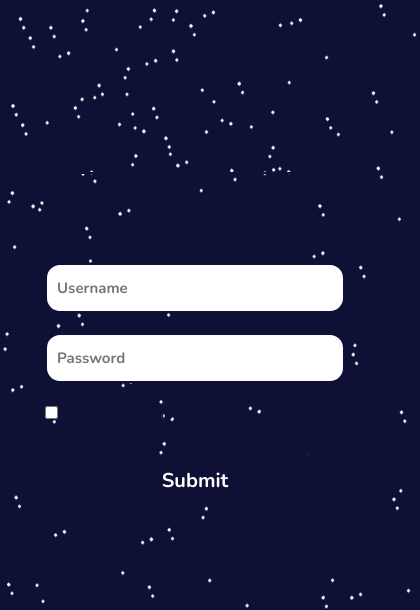
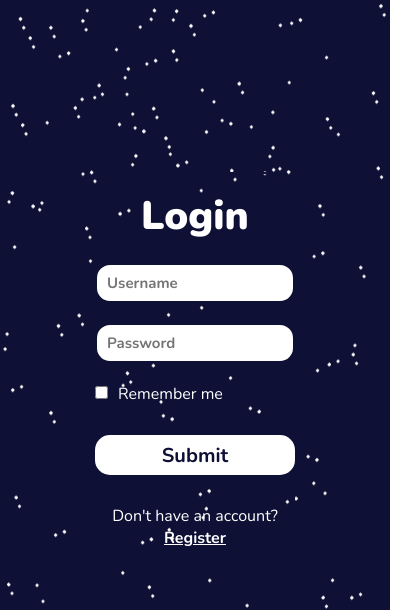
Before and after one commit to aqmal-ahamat/MindCraft, a plain HTML site: page index.html in a window 390 px wide. Shown: the top 610 px of the page, 420 px wide, since content can reach past the window. Drawn offline with nearby package versions, Linux system fonts and the light colour scheme.

Commit message:
made mobile view

```diff
--- a/index.css
+++ b/index.css
@@ -148,10 +148,38 @@ body{
 @media screen and (max-width:700px){
     #login-section{
         background-color: transparent;
+        width: 200px;
     }
     body{
         animation: moveBackground 30s ;
         animation-iteration-count: infinite;
         animation-timing-function: linear;
     }
+    #heading{
+        color: white;
+    }
+    .input{
+        width: 200px;
+        height: 40px;
+    }
+    #Remember{
+        color: white;
+    }
+    #submit{
+        background-color: white;
+        color: var(--main-color);
+        height: 40px;
+    }
+    #submit:hover{
+        background-color: var(--secondary-color);
+        color: white;
+        transform: scale(100%,100%);
+
+    }
+    #bottom-text, #bottom-text a{
+        color: white;
+    }
+    #logo{
+        display: none;
+    }
 }
```
